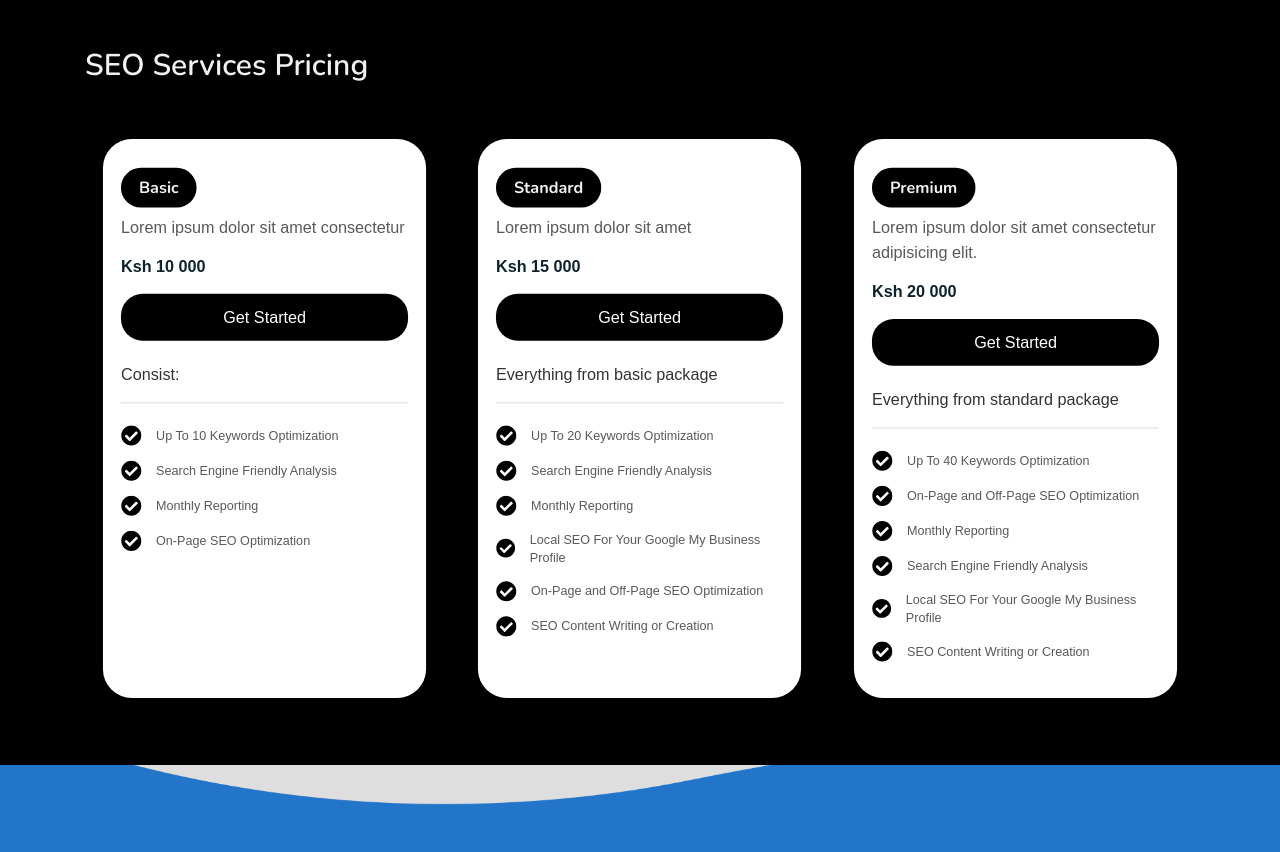
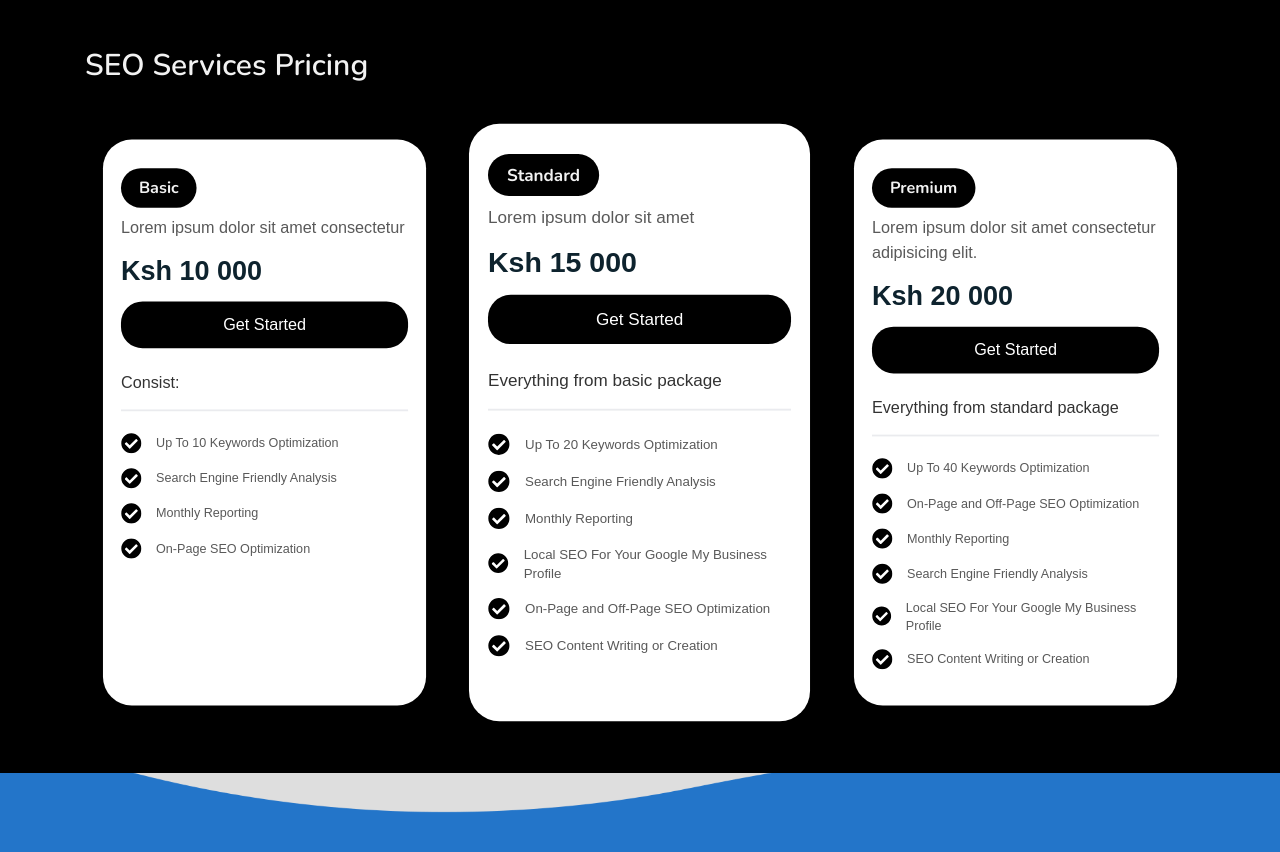
Before and after one commit to Binary-Bros-KE/Binary-Bros-Ke, a React (Vite) app: page /pricing in a window 1280 px wide. Shown: the part 1440-2292 px from the top of the page. Built offline with nearby package versions, Linux system fonts and the light colour scheme; a web font is replaced by a local one.

Commit message:
blenick 4/1/2024

```diff
--- a/src/components/SeoCard2.jsx
+++ b/src/components/SeoCard2.jsx
@@ -36,10 +36,10 @@ const SeoCard2 = ({ title, description, price, button, consist, item1, item2, it
   }
 
   return (
-    <div className="bg-white py-8 p-5 border-0 border-neutral-300 rounded-[2rem] duration-300 scale-90 hover:last:scale-100 hover:first:scale-100 hover:scale-100">
+    <div className="bg-white py-8 p-5 border-0 border-neutral-300 rounded-[2rem] duration-300 scale-90 hover:last:scale-100 hover:first:scale-100 even:scale-95 hover:scale-100">
       <h1 className='py-2 px-5 bg-black inline-block text-white rounded-3xl'>{title}</h1>
       <p className='text-md my-2'>{description}</p>
-      <h2 className='py-2'>{price}</h2>
+      <h2 className='text-3xl py-2'>{price}</h2>
       <div className="grid">
         <SeoButton>{button}</SeoButton>
       </div>
```
